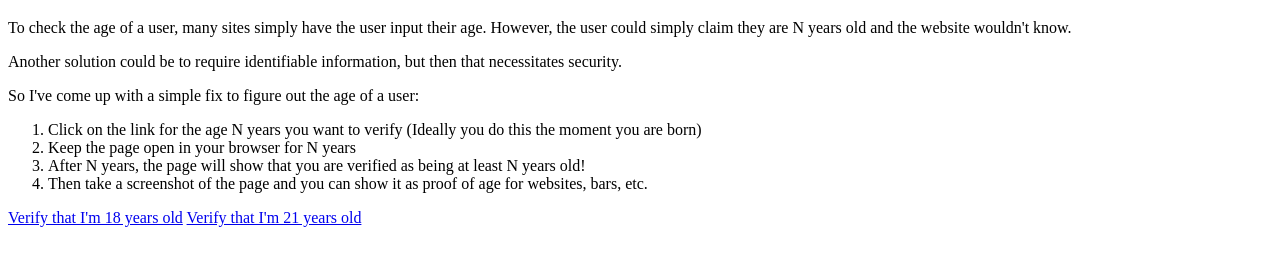
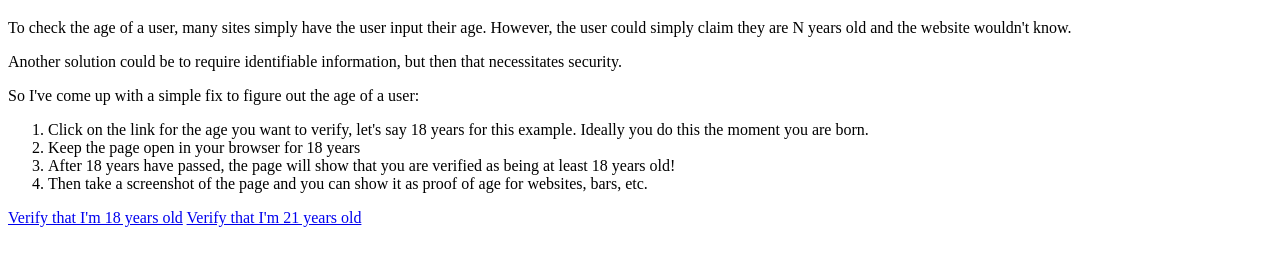
Before and after one commit to ismcodes/age-checker, a plain HTML site: page index.html in a window 1280 px wide. Shown: the part 61-326 px from the top of the page. Drawn offline with Linux system fonts and the light colour scheme.

Commit message:
example cases

```diff
--- a/index.html
+++ b/index.html
@@ -6,9 +6,9 @@
 <p>Another solution could be to require identifiable information, but then that necessitates security.</p>
 <p>So I've come up with a simple fix to figure out the age of a user:</p>
 <ol>
-<li>Click on the link for the age N years you want to verify (Ideally you do this the moment you are born)</li>
-<li>Keep the page open in your browser for N years</li>
-<li>After N years, the page will show that you are verified as being at least N years old!</li>
+<li>Click on the link for the age you want to verify, let's say 18 years for this example. Ideally you do this the moment you are born.</li>
+<li>Keep the page open in your browser for 18 years</li>
+<li>After 18 years have passed, the page will show that you are verified as being at least 18 years old!</li>
 <li>Then take a screenshot of the page and you can show it as proof of age for websites, bars, etc.</li>
 </ol>
 <a href="18.html">Verify that I'm 18 years old</a>
```
